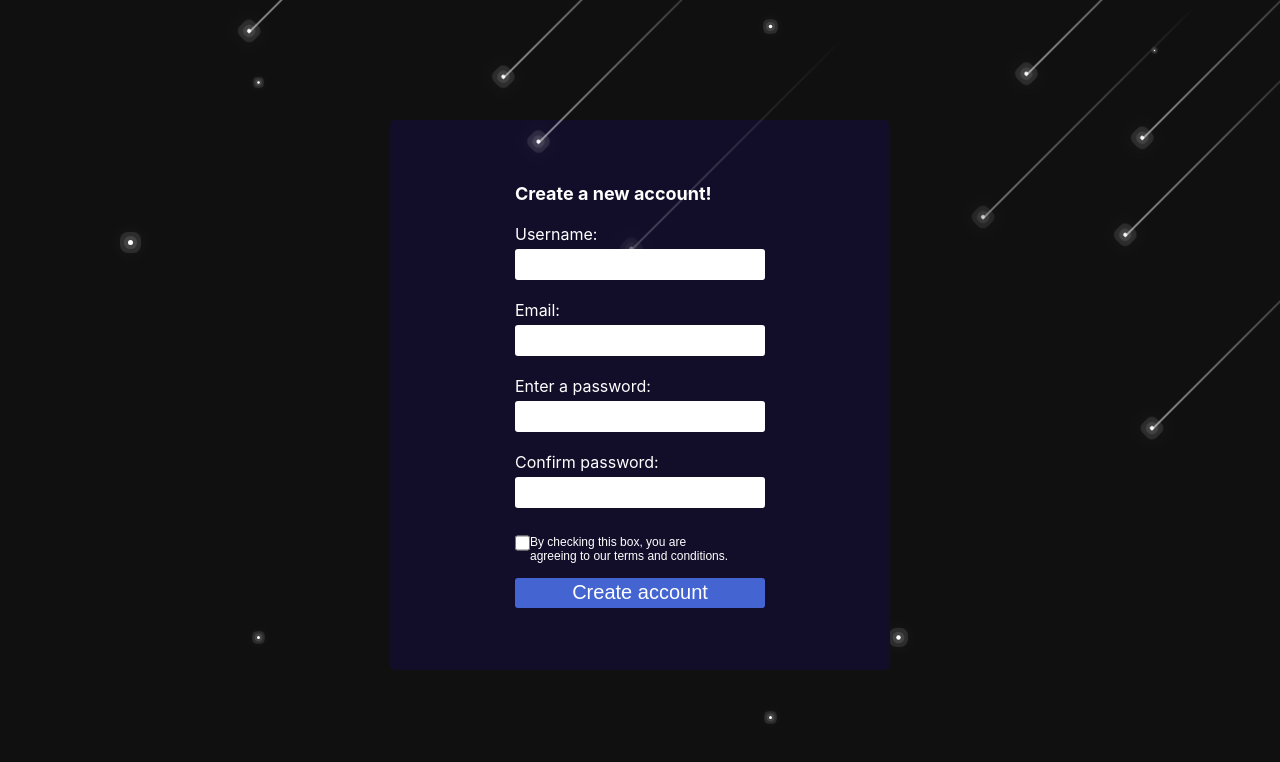
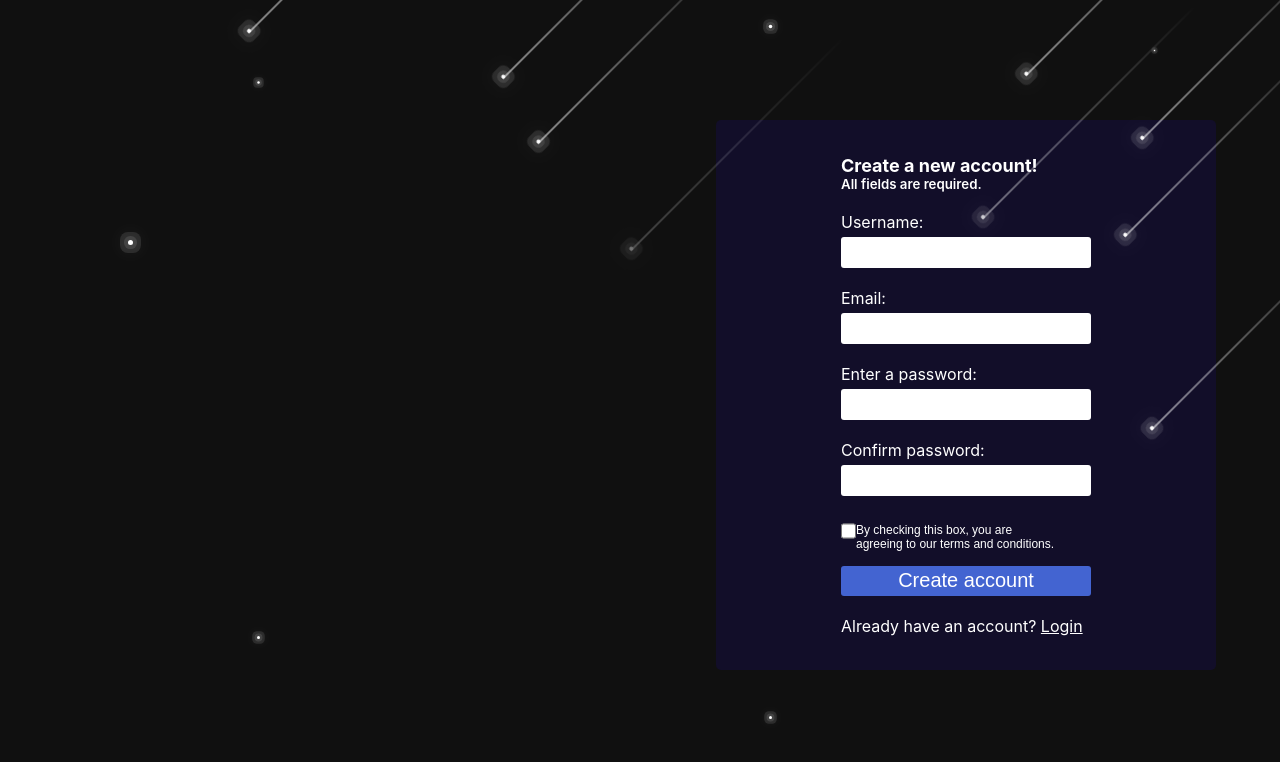
Before and after one commit to mitrabodh/libramate, a React (Create React App) app: page /create-account in a window 1280 px wide. Shown: the top 762 px of the page. Built offline with nearby package versions, Linux system fonts and the light colour scheme.

Commit message:
Routes added

```diff
--- a/package.json
+++ b/package.json
@@ -12,6 +12,7 @@
     "@types/react-dom": "^18.3.0",
     "react": "^18.3.1",
     "react-dom": "^18.3.1",
+    "react-router-dom": "^6.23.0",
     "react-scripts": "5.0.1",
     "typescript": "^4.9.5",
     "web-vitals": "^2.1.4"
--- a/src/App.tsx
+++ b/src/App.tsx
@@ -1,12 +1,17 @@
 import React from 'react';
 import LoginPage from "./components/LoginPage"
 import CreateAccount from './components/CreateAccount';
+import { BrowserRouter, Routes, Route } from 'react-router-dom';
 
 function App() {
   return (
-    <div>
-      <CreateAccount />
-    </div>
+    <BrowserRouter>
+      <Routes>
+        <Route path='login' element={<LoginPage />} />
+        <Route index element={<LoginPage />} />
+        <Route path='create-account' element={<CreateAccount />} />
+      </Routes>
+    </BrowserRouter >
   );
 }
 
--- a/src/components/CreateAccount.tsx
+++ b/src/components/CreateAccount.tsx
@@ -1,6 +1,7 @@
 import React, { useRef } from 'react'
 import styles from "./authentication.module.css"
 import { useState } from 'react';
+import { Link } from "react-router-dom"
 
 export default function CreateAccount() {
     const [agree, setAgree] = useState<Boolean>(false);
@@ -28,6 +29,7 @@ export default function CreateAccount() {
             </div>
             <form action="" className={styles.acc} style={{ minHeight: "550px", alignItems: 'flex-start' }}>
                 <h1>Create a new account!</h1>
+                <h5>All fields are required.</h5>
                 <label htmlFor="username" style={{ color: 'white' }}>Username:</label>
                 <input type="text" placeholder="" name="username" id="username" />
                 <label htmlFor="email" style={{ color: 'white' }}>Email:</label>
@@ -37,7 +39,8 @@ export default function CreateAccount() {
                 <label htmlFor="password2" style={{ color: 'white' }}>Confirm password:</label>
                 <input type="password" placeholder="" name="password2" id="password2" />
                 <input className={styles.account} type="checkbox" onClick={() => setAgree(true)} name="" id="" />
-                <input type="submit" value="Create account" />
+                <input disabled type="submit" value="Create account" />
+                <p>Already have an account? <Link to="/login">Login</Link></p>
             </form>
         </div >
     )
--- a/src/components/LoginPage.tsx
+++ b/src/components/LoginPage.tsx
@@ -1,6 +1,8 @@
 import React, { useRef } from 'react'
 import styles from "./authentication.module.css"
 import useCheckbox from '../utils/Checkbox'
+import { Link } from "react-router-dom"
+
 
 export default function LoginPage() {
     const { inputRef, showPass } = useCheckbox();
@@ -30,7 +32,8 @@ export default function LoginPage() {
                 <input type="text" placeholder="Username or Email" name="id" id="" />
                 <input ref={inputRef} type="password" placeholder="Password" name="password" id="password" />
                 <input type="checkbox" onClick={showPass} name="" id="" />
-                <input type="submit" value="login" />
+                <input disabled type="submit" value="login" />
+                <p><Link to="/create-account">Create a new account</Link></p>
             </form>
         </div >
     )
--- a/src/components/authentication.module.css
+++ b/src/components/authentication.module.css
@@ -93,6 +93,7 @@ form.acc>* {
     margin-left: 25%;
 }
 
+
 form.acc>label {
     margin-bottom: -15px;
 }
@@ -121,6 +122,7 @@ input[type="submit"] {
 
 input[type="submit"]:hover {
     background-color: black;
+    cursor: pointer;
 }
 
 input[type="checkbox"] {
@@ -159,6 +161,18 @@ h1 {
     margin: 0;
     padding: 0;
     font-size: large;
+}
+
+/* All fields are required statement on the create account page */
+h5 {
+    color: #fff;
+    margin-top: -20px;
+    font-weight: 600;
+}
+
+p,
+a {
+    color: #fff;
 }
 
 /* Shooting stars */
@@ -290,3 +304,9 @@ span:nth-child(9) {
     }
 
 }
+
+@media screen and (min-width:800px) {
+    form.acc {
+        right: 5%;
+    }
+}
```
Also changed, not shown: 1 other file (tests, documents, lock files or other folders).
